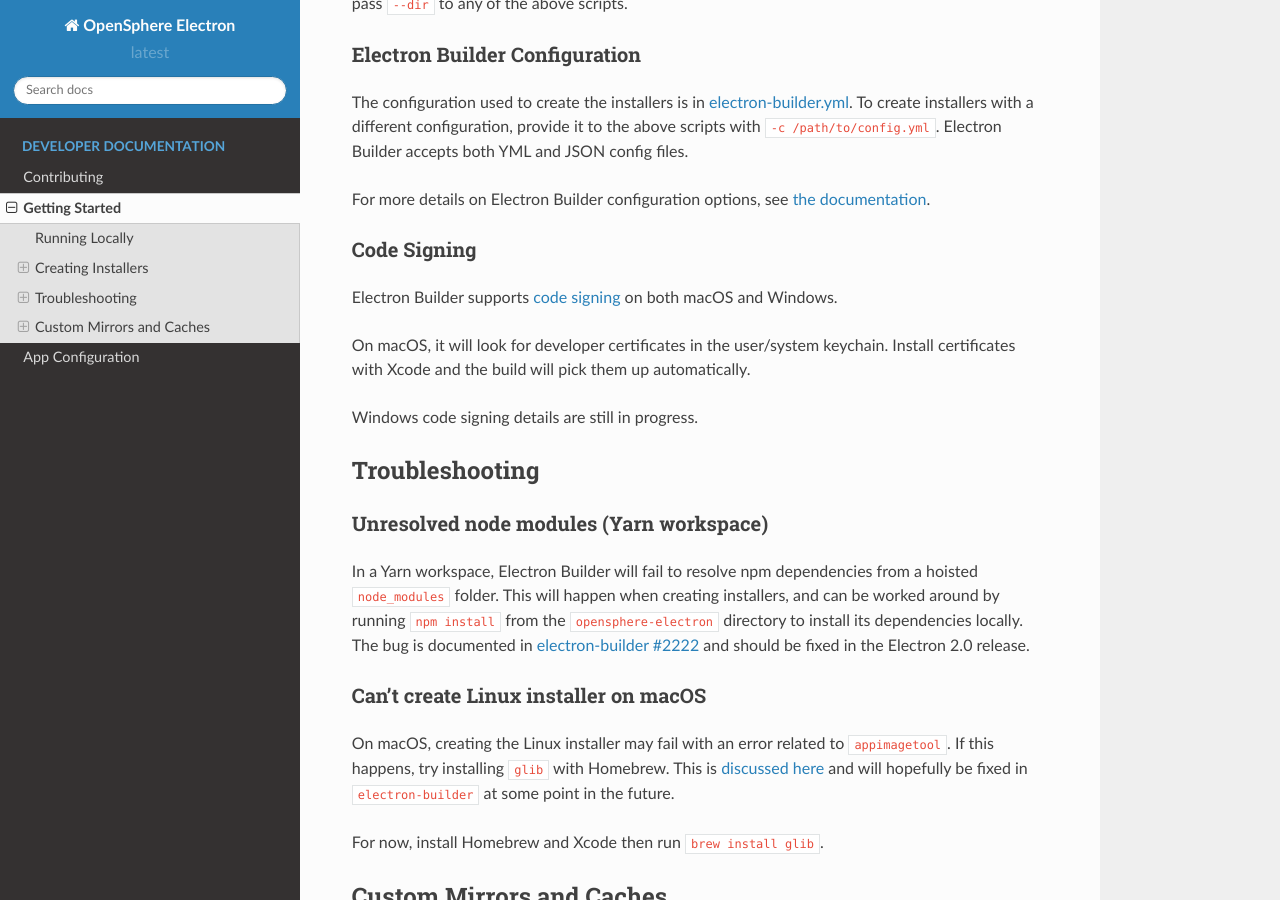
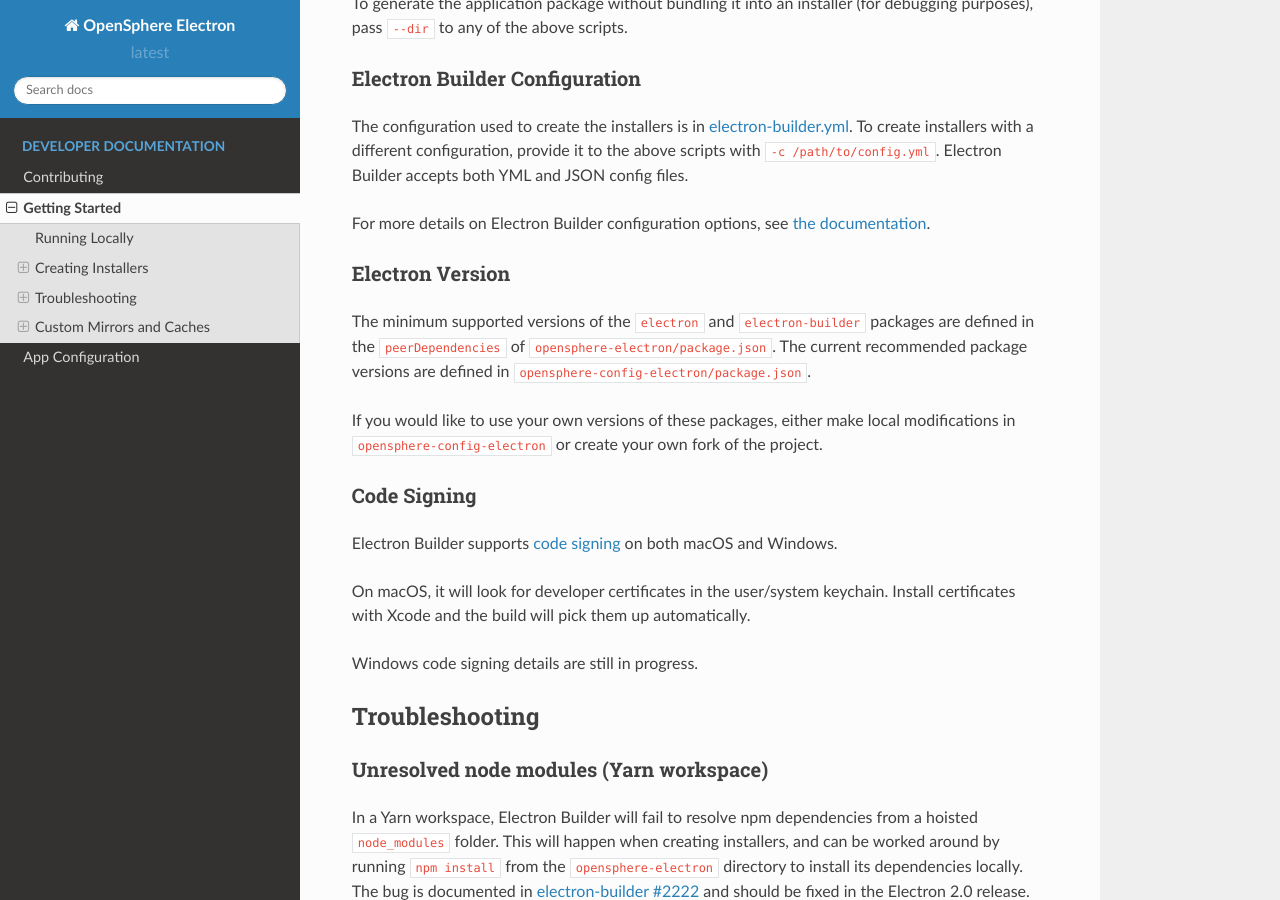
Before and after one commit to ngageoint/opensphere-electron, a Sphinx documentation site: the page built from docs/getting_started/index.rst, in a window 1280 px wide and 900 px high, scrolled down 869 px. Built offline with Sphinx 7.4.7 and the Read the Docs theme 2.0.0, drawn with Linux system fonts in a browser that asks for light colours; some of the changed text lies outside the part shown.

Commit message:
feat(electron): use peer deps so apps can override electron versions

```diff
--- a/docs/getting_started/index.rst
+++ b/docs/getting_started/index.rst
@@ -5,7 +5,7 @@
 ***************
 
 - Clone this repository alongside `OpenSphere`_ in a `Yarn workspace`_.
-- Clone `opensphere-config-electron`_ to the workspace for Electron config overrides.
+- Clone `opensphere-config-electron`_ to the workspace, which provides the Electron version and config overrides.
 - Run ``yarn install``.
 - Build OpenSphere.
 - From ``opensphere-electron``, run ``yarn start`` to launch the compiled app or ``yarn start --dev`` to launch the dev app.
@@ -44,6 +44,13 @@
 
 .. _electron-builder.yml: https://github.com/ngageoint/opensphere-electron/blob/master/electron-builder.yml
 .. _the documentation: https://www.electron.build/configuration/configuration
+
+Electron Version
+----------------
+
+The minimum supported versions of the ``electron`` and ``electron-builder`` packages are defined in the ``peerDependencies`` of ``opensphere-electron/package.json``. The current recommended package versions are defined in ``opensphere-config-electron/package.json``.
+
+If you would like to use your own versions of these packages, either make local modifications in ``opensphere-config-electron`` or create your own fork of the project.
 
 Code Signing
 ------------
```
Also changed, not shown: package.json (+9 -7 lines), 1 other file.
